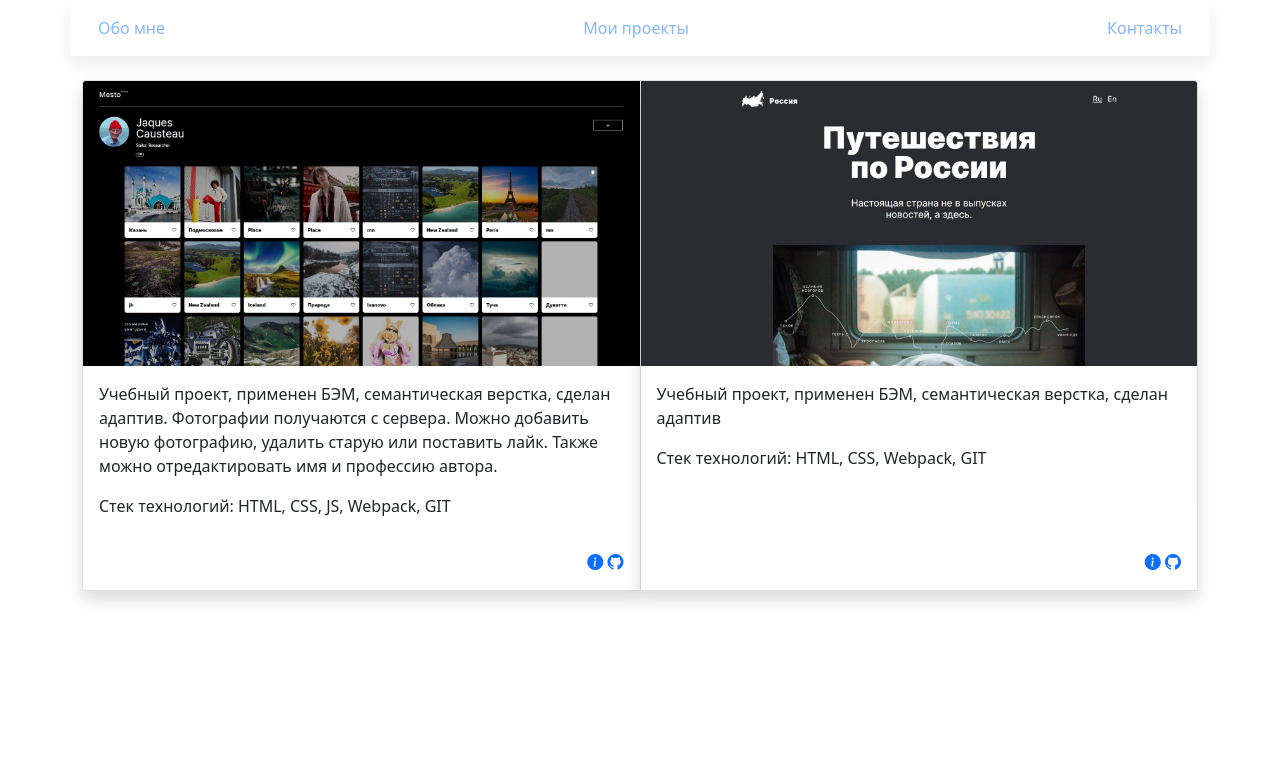
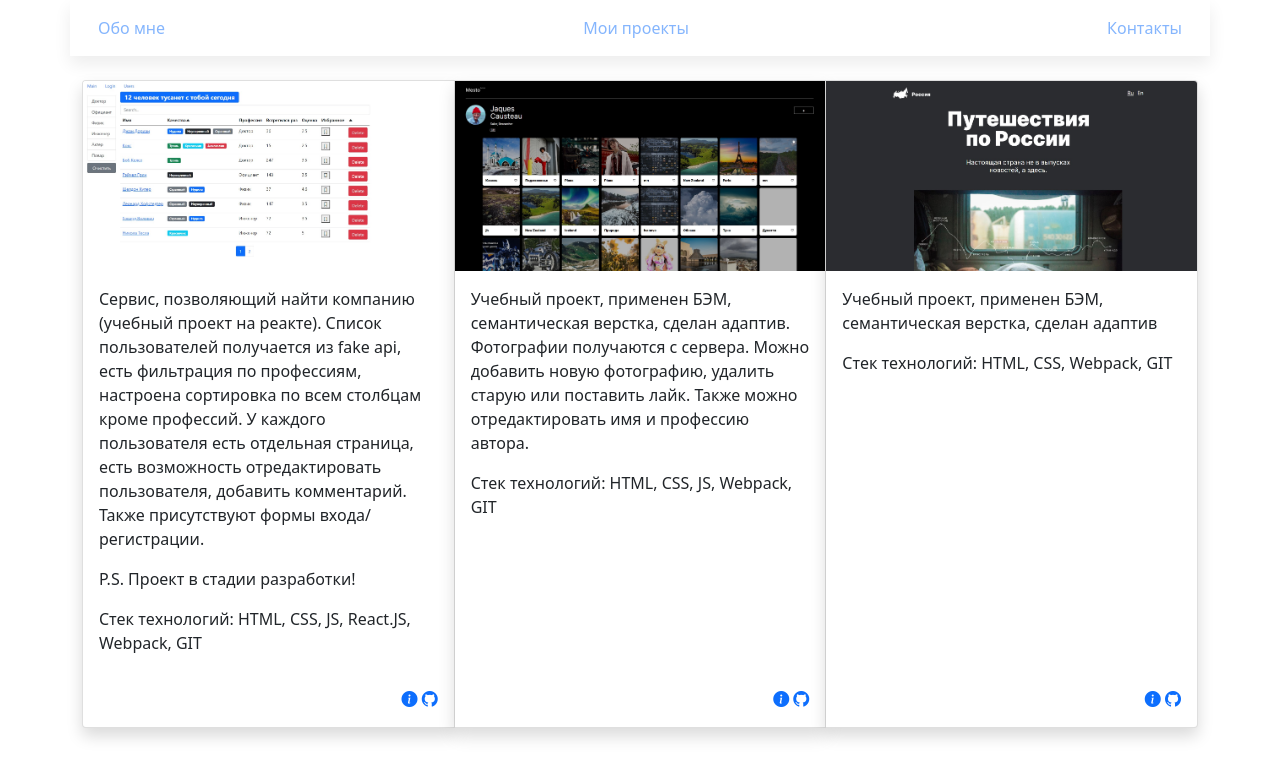
Before and after one commit to HaneulSky/portfolio, a React (Create React App) app: page /projects in a window 1280 px wide. Shown: the top 778 px of the page. Built offline with nearby package versions, Linux system fonts and the light colour scheme; the HTML template or start-up script is replaced by a standard one.

Commit message:
добавлены проекты, добавленна ссылка на почту

```diff
--- a/src/app/components/layouts/about.jsx
+++ b/src/app/components/layouts/about.jsx
@@ -15,7 +15,7 @@ const About = () => {
                     {" "}
                     <h3>Об авторе</h3>
                     <p className="fst-normal">
-                        Привет! Меня зовут Татьяна. Я начинающий фронтенд
+                        Приветствую! Меня зовут Татьяна. Я начинающий фронтенд
                         разработчик.
                     </p>
                     <p className="fst-normal">
@@ -41,18 +41,6 @@ const About = () => {
                     </p>
                 </div>
             </div>
-            <figure>
-                <blockquote className="blockquote">
-                    <p>
-                        Многие жизненные неудачи случались с людьми, которые не
-                        осознавали, насколько близки они были к успеху, когда
-                        сдались.
-                    </p>
-                </blockquote>
-                <figcaption className="blockquote-footer">
-                    Томас А. Эдисон
-                </figcaption>
-            </figure>
         </div>
     );
 };
--- a/src/app/components/layouts/projects.jsx
+++ b/src/app/components/layouts/projects.jsx
@@ -1,12 +1,34 @@
 import React from "react";
 import mesto from "../images/mesto.jpg";
 import travels from "../images/travels.jpg";
+import fastCompany from "../images/fast-company.jpg";
 import ProjectCard from "../ui/projectCard";
 
 const Projects = () => {
     return (
         <div className="container mb-4">
             <div className="card-group">
+                <ProjectCard
+                    image={fastCompany}
+                    alt="превью проекта fast-company"
+                    description="пока пустота"
+                    link="https://github.com/HaneulSky/fast-company/"
+                    page="https://haneulsky.github.io/fast-company/"
+                >
+                    <p>
+                        Сервис, позволяющий найти компанию (учебный проект на
+                        реакте). Список пользователей получается из fake api,
+                        есть фильтрация по профессиям, настроена сортировка по
+                        всем столбцам кроме профессий. У каждого пользователя
+                        есть отдельная страница, есть возможность
+                        отредактировать пользователя, добавить комментарий.
+                        Также присутствуют формы входа/регистрации.
+                    </p>
+                    <p>P.S. Проект в стадии разработки!</p>
+                    <p>
+                        Стек технологий: HTML, CSS, JS, React.JS, Webpack, GIT
+                    </p>
+                </ProjectCard>
                 <ProjectCard
                     image={mesto}
                     alt="превью проекта место"
--- a/src/app/components/ui/contacts.jsx
+++ b/src/app/components/ui/contacts.jsx
@@ -15,10 +15,17 @@ const Contacts = () => {
                     </a>
                 </li>
                 <li className="list-group-item  border border-info">
-                    <i className="bi bi-envelope"></i> ko20tatiana@yandex.ru
+                    <i className="bi bi-envelope"></i>{" "}
+                    <a
+                        href="mailto:ko20tatiana@yandex.ru"
+                        role="button"
+                        className="btn btn-light "
+                    >
+                        ko20tatiana@yandex.ru
+                    </a>
                 </li>
                 <li className="list-group-item  border border-info">
-                    <i className="bi bi-telephone"></i> 89213884024
+                    <i className="bi bi-telephone"></i> 8(921)388-40-24
                 </li>
                 <li className="list-group-item  border border-info">
                     <a
--- a/src/app/components/ui/projectCard.jsx
+++ b/src/app/components/ui/projectCard.jsx
@@ -3,7 +3,7 @@ import PropTypes from "prop-types";
 
 const ProjectCard = ({ image, alt, children, link, page }) => {
     return (
-        <div className="card shadow" style={{ width: 18 + "rem" }}>
+        <div className="card shadow" style={{ width: 50 + "%" }}>
             <img src={image} className="card-img-top" alt={alt} />
             <div className="card-body d-flex flex-column">
                 <p className="card-text align-self-start">{children}</p>
```
Also changed, not shown: src/app/components/images/fast-company.jpg (added).
